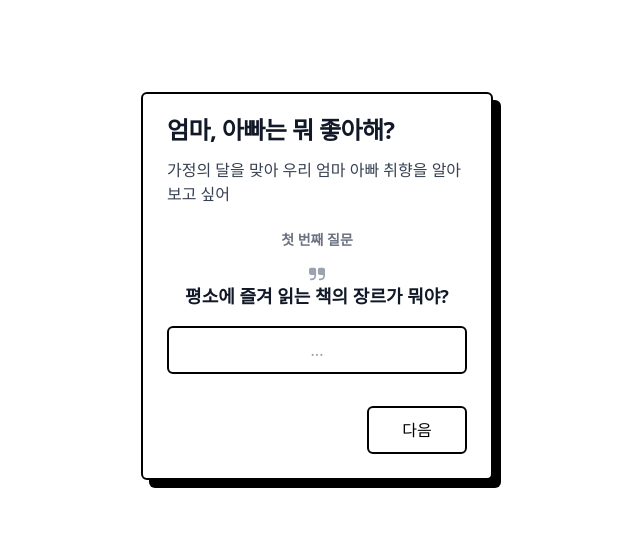
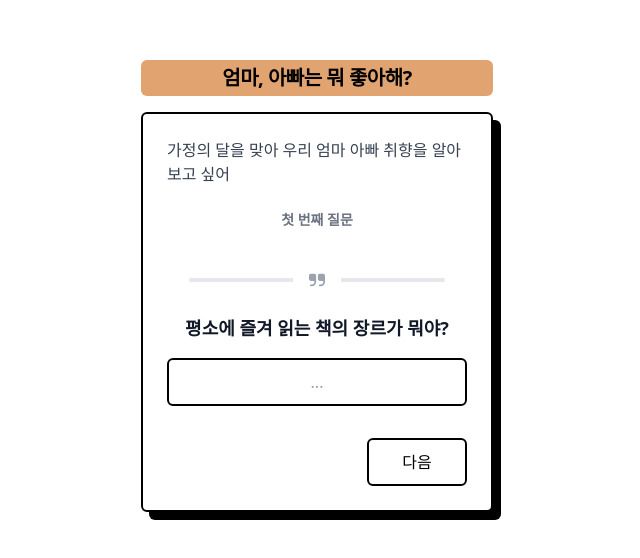
Before and after one commit to effy-coding/parents_day, a SvelteKit app: page / in a window 1280 px wide. Shown: the part 114-672 px from the top of the page, without its empty margins (323-963 px from the left). Built offline with nearby package versions, Linux system fonts and the light colour scheme; a web font is replaced by a local one.

Commit message:
refactor: 디자인 개선 헤더

```diff
--- a/src/routes/+page.svelte
+++ b/src/routes/+page.svelte
@@ -6,6 +6,10 @@
 	const questions = [
 		{
 			q: '평소에 즐겨 읽는 책의 장르가 뭐야?',
+			a: ''
+		},
+		{
+			q: '여행을 갈 때 가장 선호하는 여행 스타일은 어떤 거야? (예: 휴양지, 도시 탐방, 자연 탐험 등)',
 			a: ''
 		},
 		{
@@ -18,6 +22,10 @@
 		},
 		{
 			q: '가장 좋아하는 음악 장르랑 아티스트는 누구야?',
+			a: ''
+		},
+		{
+			q: '최근에 감명 깊게 본 영화나 도서 있어?',
 			a: ''
 		},
 		{
@@ -56,6 +64,13 @@
 		}
 	}
 
+	function reset() {
+		currentQuestion = 0;
+		questions.forEach((item) => {
+			item.a = '';
+		});
+	}
+
 	function generateShareableLink() {
 		const params = new URLSearchParams();
 		questions.forEach((item, index) => {
@@ -88,15 +103,33 @@
 	});
 </script>
 
+<p
+	class="bg-primary-400 p-2 rounded-md mb-4 text-xl font-extrabold leading-none tracking-tight text-center"
+>
+	엄마, 아빠는 뭐 좋아해?
+</p>
+
 <div
 	class="h-full p-6 border-black border-2 rounded-md shadow-[8px_8px_0px_rgba(0,0,0,1)] bg-white"
 >
-	<p class="mb-4 text-2xl font-extrabold leading-none tracking-tight text-gray-900">
-		엄마, 아빠는 뭐 좋아해?
+	{#if currentQuestion < questions.length}
+		<p class="mb-6 font-normal text-gray-700">
+			가정의 달을 맞아 우리 엄마 아빠 취향을 알아보고 싶어
 		</p>
-
-	<p class="mb-6 font-normal text-gray-700">가정의 달을 맞아 우리 엄마 아빠 취향을 알아보고 싶어</p>
-
+	{:else}
+		<p class="mb-6 font-normal text-gray-700">우리 부모님이 남겨주신 취향들을 확인해보세요</p>
+		<svg
+			class="mx-auto w-4 h-4 mb-4 text-gray-400"
+			aria-hidden="true"
+			xmlns="http://www.w3.org/2000/svg"
+			fill="currentColor"
+			viewBox="0 0 18 14"
+		>
+			<path
+				d="M6 0H2a2 2 0 0 0-2 2v4a2 2 0 0 0 2 2h4v1a3 3 0 0 1-3 3H2a1 1 0 0 0 0 2h1a5.006 5.006 0 0 0 5-5V2a2 2 0 0 0-2-2Zm10 0h-4a2 2 0 0 0-2 2v4a2 2 0 0 0 2 2h4v1a3 3 0 0 1-3 3h-1a1 1 0 0 0 0 2h1a5.006 5.006 0 0 0 5-5V2a2 2 0 0 0-2-2Z"
+			/>
+		</svg>
+	{/if}
 	<article class="w-full h-full">
 		<div>
 			<p class="line-clamp-4">
@@ -106,8 +139,11 @@
 							<p class="mb-4 text-sm text-gray-500">
 								{indexString[currentQuestion]} 질문
 							</p>
+							<div class="inline-flex items-center justify-center w-full">
+								<hr class="w-64 h-1 my-8 bg-gray-200 border-0 rounded" />
+								<div class="absolute px-4 -translate-x-1/2 bg-white left-1/2">
 									<svg
-								class="mx-auto w-4 h-4 text-gray-400"
+										class="w-4 h-4 text-gray-400"
 										aria-hidden="true"
 										xmlns="http://www.w3.org/2000/svg"
 										fill="currentColor"
@@ -117,6 +153,8 @@
 											d="M6 0H2a2 2 0 0 0-2 2v4a2 2 0 0 0 2 2h4v1a3 3 0 0 1-3 3H2a1 1 0 0 0 0 2h1a5.006 5.006 0 0 0 5-5V2a2 2 0 0 0-2-2Zm10 0h-4a2 2 0 0 0-2 2v4a2 2 0 0 0 2 2h4v1a3 3 0 0 1-3 3h-1a1 1 0 0 0 0 2h1a5.006 5.006 0 0 0 5-5V2a2 2 0 0 0-2-2Z"
 										/>
 									</svg>
+								</div>
+							</div>
 							<p class="text-lg">{questions[currentQuestion].q}</p>
 						</blockquote>
 						<input
@@ -151,15 +189,23 @@
 					<div class="flex flex-col">
 						<ul>
 							{#each questions as q}
-								<li class="text-gray-700">{q.q}</li>
+								<li class="text-sm text-gray-700">{q.q}</li>
 								<li class="text-lg mb-3">{q.a}</li>
 							{/each}
 						</ul>
+						<hr class="w-48 h-1 mx-auto bg-gray-200 border-0 rounded mb-8" />
+
 						<button
 							on:click={generateShareableLink}
-							class="bg-primary-400 h-12 w-full border-black border-2 p-2.5 transition duration-300 ease-in-out hover:shadow-[2px_2px_0px_rgba(0,0,0,1)] rounded-md"
+							class="bg-primary-500 h-12 w-full border-black border-2 p-2.5 transition duration-300 ease-in-out hover:shadow-[2px_2px_0px_rgba(0,0,0,1)] rounded-md"
 						>
 							자녀들에게 공유하기
+						</button>
+						<button
+							on:click={reset}
+							class="mt-4 bg-primary-400 h-12 w-full border-black border-2 p-2.5 transition duration-300 ease-in-out hover:shadow-[2px_2px_0px_rgba(0,0,0,1)] rounded-md"
+						>
+							처음으로
 						</button>
 					</div>
 				{/if}
```
Lines whose indentation alone changed are shown as unchanged.
